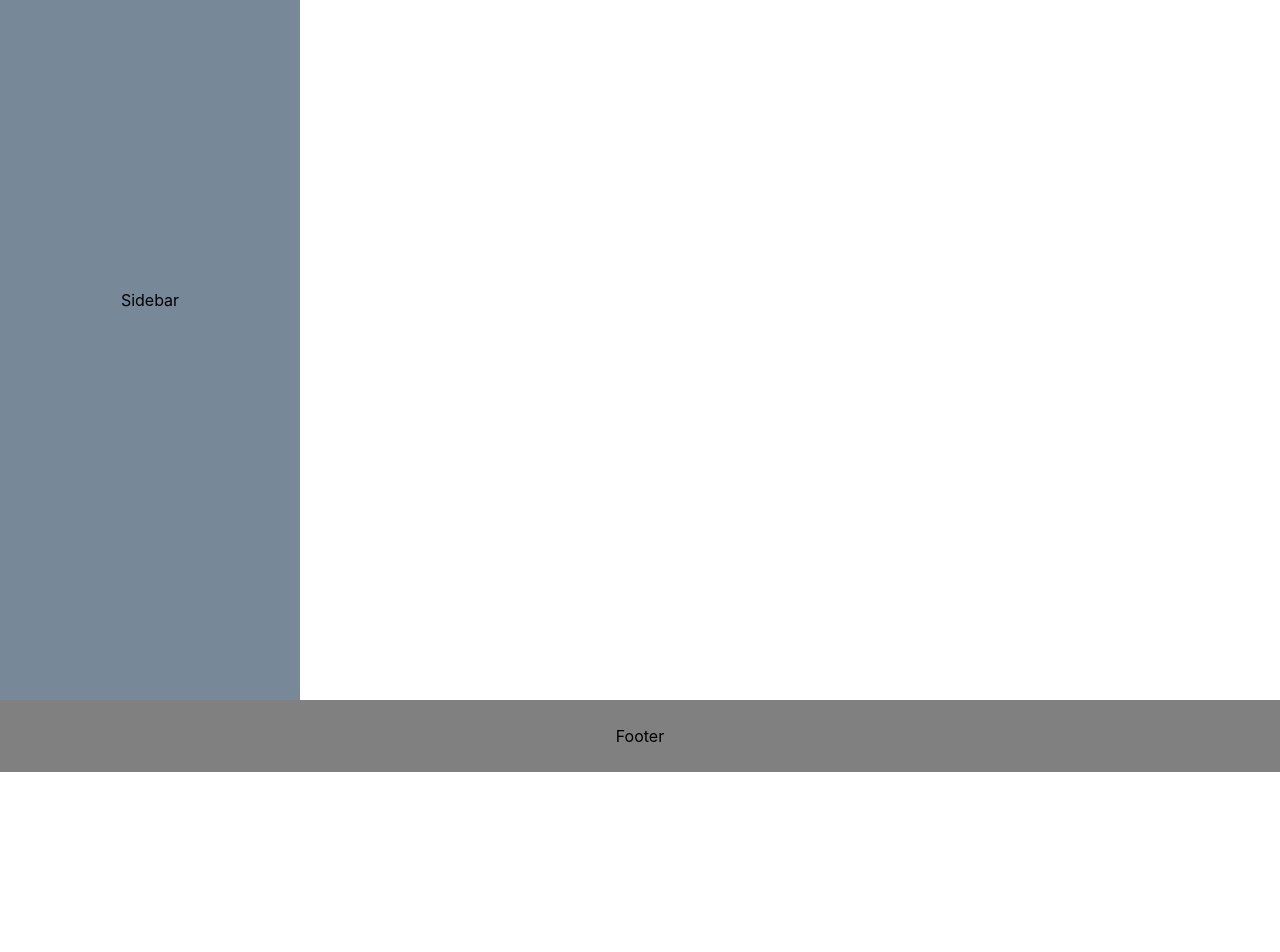
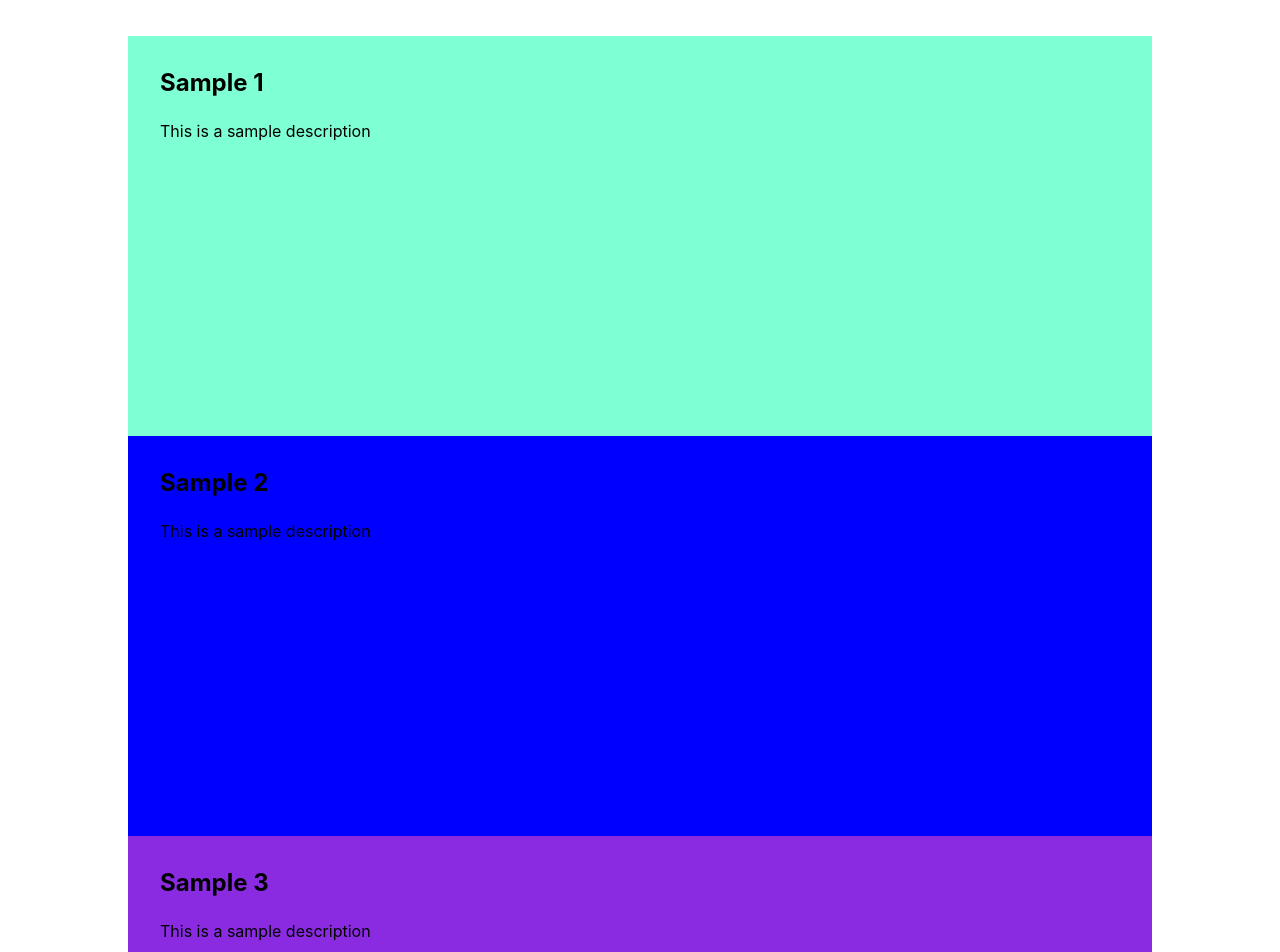
Before and after one commit to Cobda/cobda-web, a React (Create React App) app: page / in a window 1280 px wide. Shown: the part 100-1052 px from the top of the page. Before the commit the page ends 872 px from the top, so only its background shows below. Built offline with nearby package versions, Linux system fonts and the light colour scheme.

Commit message:
[ch85] Add grid layout for homepage

```diff
--- /dev/null
+++ b/src/components/HomeSection/index.tsx
@@ -0,0 +1,32 @@
+import React from 'react';
+
+export default function HomeSection() {
+  return (
+    <>
+      <section className="home-section">
+        <header className="home-section__header">
+          <h2 className="home-section__title">Sample 1</h2>
+          <p className="home-section__description">This is a sample description</p>
+        </header>
+      </section>
+      <section className="home-section home-section--dark">
+        <header className="home-section__header">
+          <h2 className="home-section__title">Sample 2</h2>
+          <p className="home-section__description">This is a sample description</p>
+        </header>
+      </section>
+      <section className="home-section home-section--light">
+        <header className="home-section__header">
+          <h2 className="home-section__title">Sample 3</h2>
+          <p className="home-section__description">This is a sample description</p>
+        </header>
+      </section>
+      <section className="home-section">
+        <header className="home-section__header">
+          <h2 className="home-section__title">Sample 4</h2>
+          <p className="home-section__description">This is a sample description</p>
+        </header>
+      </section>
+    </>
+  );
+}
--- a/src/components/Navbar/index.tsx
+++ b/src/components/Navbar/index.tsx
@@ -1,5 +1,9 @@
 import React from 'react';
 
 export default function Navbar() {
-  return <nav className="navbar-container">COBDA</nav>;
+  return (
+    <nav className="navbar">
+      COBDA
+    </nav>
+  );
 }
--- a/src/router/index.tsx
+++ b/src/router/index.tsx
@@ -1,4 +1,4 @@
-import React, { useEffect } from 'react';
+import React from 'react';
 import {
   BrowserRouter as Router,
   Switch,
@@ -9,10 +9,6 @@ import Home from '../screens/Home';
 import PageNotFound from '../screens/PageNotFound';
 
 export default function Routes() {
-  useEffect(() => {
-    console.log('Body: ', document.body.classList.add('Test'));
-  });
-
   return (
     <Router>
       <Switch>
--- a/src/screens/Home/index.tsx
+++ b/src/screens/Home/index.tsx
@@ -1,16 +1,21 @@
 import React from 'react';
+import { useEffect } from 'react';
 import Footer from '../../components/Footer';
+import HomeSection from '../../components/HomeSection';
 import Navbar from '../../components/Navbar';
-import Sidebar from '../../components/Sidebar';
 
 export default function Home() {
+  useEffect(() => {
+    document.body.classList.add('layout-home');
+  }, []);
+
   return (
     <>
       <header>
         <Navbar />
       </header>
       <main>
-        <Sidebar />
+        <HomeSection />
       </main>
       <footer>
         <Footer />
--- a/src/scss/components/__components-dir.scss
+++ b/src/scss/components/__components-dir.scss
@@ -1,3 +1,4 @@
 @import './footer';
 @import './navbar';
 @import './sidebar';
+@import './home-section';
--- a/src/scss/components/_footer.scss
+++ b/src/scss/components/_footer.scss
@@ -1,11 +1,8 @@
 @import '../abstracts/_abstracts-dir';
 
 .footer-container {
-  height: rem(32px);
+  height: 100%;
   background-color: $secondary;
 
   @include flex-center();
-  @include respond-above(md) {
-    height: rem(72px);
-  }
 }
--- /dev/null
+++ b/src/scss/components/_home-section.scss
@@ -0,0 +1,36 @@
+.home-section {
+    width: 100%;
+    height: rem(200px);
+    background-color: aquamarine;
+    padding: rem(16px);
+    box-sizing: border-box;
+
+    @include respond-above('md') {
+        padding: rem(24px);
+        height: rem(320px);
+    }
+
+    @include respond-above('lg') {
+        padding: rem(32px);
+        height: rem(400px);
+    }
+
+    &--dark {
+        background-color: blue;
+    }
+
+    &--light {
+        background-color: blueviolet;
+    }
+
+    // TODO: For future implementation
+    &__header {}
+
+    &__title {
+        margin: 0 0 rem(24px) 0;
+    }
+
+    &__description {
+        margin: 0;
+    }
+}
--- a/src/scss/components/_navbar.scss
+++ b/src/scss/components/_navbar.scss
@@ -1,18 +1,10 @@
 @import '../abstracts/_abstracts-dir';
 
-@mixin sticky() {
-  top: 0;
-  width: 100%;
-  position: fixed;
-}
+.navbar {
+  @include flex-center();
 
-.navbar-container {
-  height: rem(32px);
   background-color: $background;
 
-  @include sticky();
-  @include flex-center();
-  @include respond-above(md) {
-    height: rem(72px);
-  }
+  height: 100%;
+  width: 100%;
 }
--- a/src/scss/layouts/_layout-home.scss
+++ b/src/scss/layouts/_layout-home.scss
@@ -0,0 +1,41 @@
+.layout-home {
+    display: grid;
+    grid-template-columns: 1fr;
+    grid-template-rows: rem(32px) 1fr rem(48px);
+    grid-template-areas:
+      'header'
+      'main'
+      'footer';
+
+    height: 100vh;
+
+      @include respond-above('md') {
+        grid-template-rows: rem(48px) 1fr rem(72px);
+      }
+
+      @include respond-above('lg') {
+        grid-template-rows: rem(72px) 1fr rem(100px);
+      }
+
+    & > header {
+        grid-area: header;
+    }
+
+    & > main {
+        grid-area: main;
+
+        padding: rem(24px) rem(16px);
+
+        @include respond-above('md') {
+          padding: 4.5%;
+        }
+
+        @include respond-above('lg') {
+            padding: 5% 10%;
+        }
+    }
+
+    & > footer {
+        grid-area: footer;
+    }
+}
```
